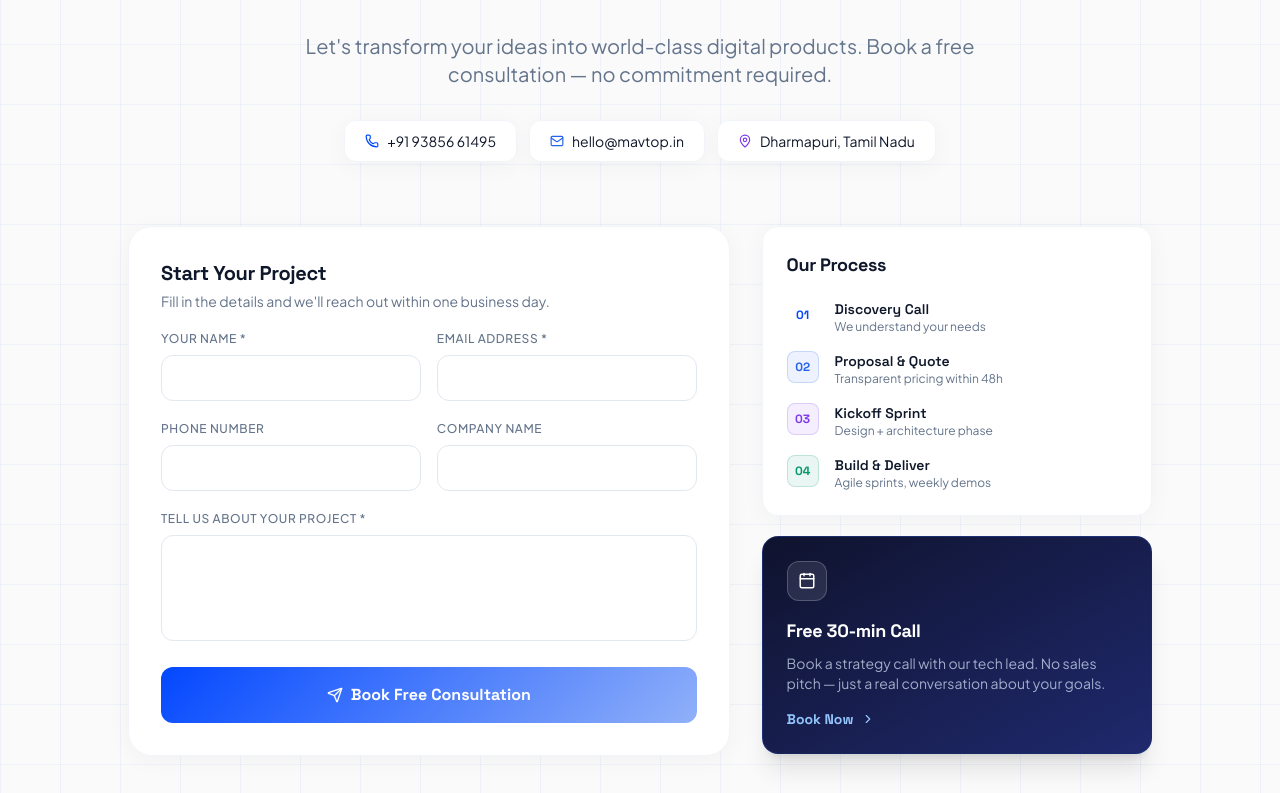
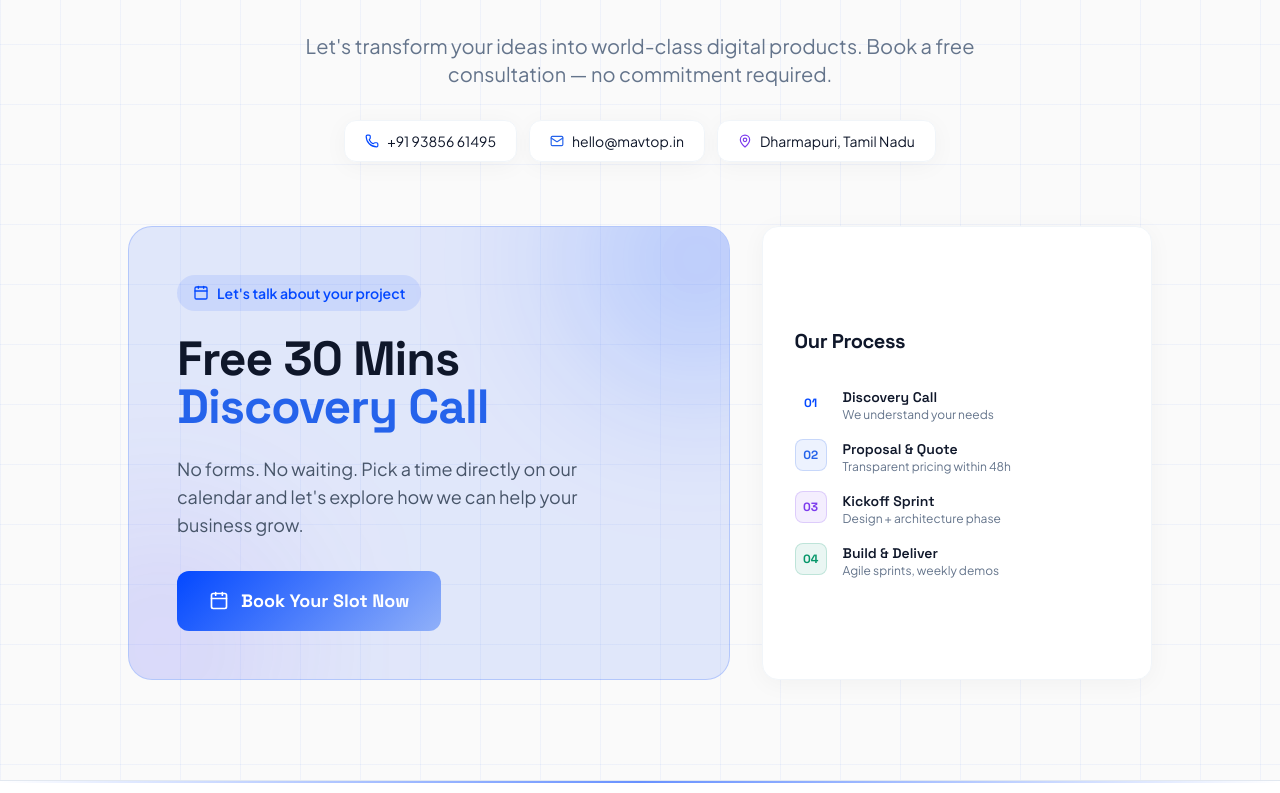
Before and after one commit to manopriyan6/Mavtop, a Next.js app: page /products in a window 1280 px wide. Shown: the part 1307-2100 px from the top of the page. Built offline with nearby package versions, Linux system fonts and the light colour scheme.

Commit message:
Update booking flow, remove legacy contact form, and apply theme support to calendar embed

```diff
--- a/app/layout.tsx
+++ b/app/layout.tsx
@@ -100,7 +100,7 @@ export default function RootLayout({
           }}
         />
       </head>
-      <body className="antialiased font-jakarta text-slate-900 dark:text-slate-100 bg-[#FAFAFA] dark:bg-[#0D0D0F] transition-colors duration-300">
+      <body className="antialiased font-jakarta text-slate-900 dark:text-slate-100 bg-[#FAFAFA] dark:bg-[#0D0D0F] transition-colors duration-300" suppressHydrationWarning>
         <ThemeProvider
           attribute="class"
           defaultTheme="light"
--- a/components/layout/Footer.tsx
+++ b/components/layout/Footer.tsx
@@ -26,7 +26,7 @@ const footerLinks = {
     { label: "Services", href: "/services" },
     { label: "Solutions", href: "/solutions" },
     { label: "Case Studies", href: "/case-studies" },
-    { label: "Contact", href: "/#contact" },
+    { label: "Contact", href: "/book" },
   ],
   Legal: [
     { label: "Privacy Policy", href: "/privacy-policy" },
@@ -60,7 +60,7 @@ const socials = [
   },
   {
     label: "Instagram",
-    href: "https://instagram.com/mavtoptech",
+    href: "https://instagram.com/mavtop.tech",
     color: "hover:text-[#E1306C] hover:border-[#E1306C]/40 hover:bg-[#E1306C]/10",
     icon: (
       <svg viewBox="0 0 24 24" fill="currentColor" className="w-5 h-5">
--- a/components/layout/Navbar.tsx
+++ b/components/layout/Navbar.tsx
@@ -14,7 +14,7 @@ const navLinks = [
   { label: "Products", href: "/products" },
   { label: "Case Studies", href: "/case-studies" },
   { label: "About", href: "/about" },
-  { label: "Contact", href: "/#contact" },
+  { label: "Contact", href: "/book" },
 ];
 
 export default function Navbar() {
@@ -79,7 +79,7 @@ export default function Navbar() {
             {/* CTA + Mobile */}
             <div className="flex items-center gap-3">
               <Link
-                href="/#contact"
+                href="/book"
                 className="hidden md:inline-flex items-center gap-2 btn-primary px-5 py-2.5 text-sm"
               >
                 Get Started
@@ -142,7 +142,7 @@ export default function Navbar() {
               </div>
               <div className="mt-auto p-6 border-t border-slate-100 dark:border-slate-800">
                 <Link
-                  href="/#contact"
+                  href="/book"
                   className="w-full flex items-center justify-center gap-2 btn-primary py-3.5 text-base"
                   onClick={() => setMenuOpen(false)}
                 >
--- a/components/sections/ContactCTASection.tsx
+++ b/components/sections/ContactCTASection.tsx
@@ -1,6 +1,6 @@
 "use client";
 
-import { useRef, useState } from "react";
+import { useRef } from "react";
 import { motion, useInView } from "framer-motion";
 import {
   Calendar,
@@ -8,32 +8,14 @@ import {
   Phone,
   MapPin,
   Send,
+  MessageSquare,
   ChevronRight,
-  MessageSquare,
 } from "lucide-react";
+import Link from "next/link";
 
 export default function ContactCTASection() {
   const ref = useRef(null);
   const isInView = useInView(ref, { once: true, margin: "-80px" });
-  const [formState, setFormState] = useState({
-    name: "",
-    email: "",
-    phone: "",
-    company: "",
-    message: "",
-  });
-  const [submitted, setSubmitted] = useState(false);
-
-  const handleSubmit = (e: React.FormEvent) => {
-    e.preventDefault();
-    // Create mailto link
-    const subject = encodeURIComponent(`New Project Inquiry from ${formState.name} - ${formState.company}`);
-    const body = encodeURIComponent(
-      `Name: ${formState.name}\nEmail: ${formState.email}\nPhone: ${formState.phone}\nCompany: ${formState.company}\n\nMessage:\n${formState.message}`
-    );
-    window.location.href = `mailto:hello@mavtop.in?subject=${subject}&body=${body}`;
-    setSubmitted(true);
-  };
 
   return (
     <section id="contact" className="section-padding relative overflow-hidden" ref={ref}>
@@ -114,113 +96,38 @@ export default function ContactCTASection() {
 
         {/* Form + Info grid */}
         <div className="grid grid-cols-1 lg:grid-cols-5 gap-8 max-w-5xl mx-auto">
-          {/* Form */}
+          {/* Big CTA Block instead of form */}
           <motion.div
             initial={{ opacity: 0, x: -30 }}
             animate={isInView ? { opacity: 1, x: 0 } : {}}
             transition={{ duration: 0.7, delay: 0.2 }}
-            className="lg:col-span-3 bg-white dark:bg-[#131524] shadow-[0_4px_24px_rgba(0,0,0,0.04)] border border-slate-100 dark:border-slate-800 rounded-3xl p-8 border-brand-blue/15"
+            className="lg:col-span-3 bg-brand-blue/10 dark:bg-brand-blue/5 border border-brand-blue/20 dark:border-brand-blue/10 rounded-3xl p-10 lg:p-12 flex flex-col justify-center items-start relative overflow-hidden"
           >
-            {submitted ? (
-              <div className="flex flex-col items-center justify-center h-full py-12 text-center">
-                <div className="w-16 h-16 rounded-full bg-brand-blue/20 border border-brand-blue/30 flex items-center justify-center mb-4">
-                  <Send size={24} className="text-brand-blue" />
-                </div>
-                <h3 className="font-grotesk font-bold text-2xl text-slate-900 dark:text-white mb-2">Message Sent!</h3>
-                <p className="text-slate-500 dark:text-slate-400 font-jakarta text-sm">
-                  We'll get back to you within 24 hours.
-                </p>
-              </div>
-            ) : (
-              <form onSubmit={handleSubmit} className="space-y-5">
-                <div>
-                  <h3 className="font-grotesk font-bold text-xl text-slate-900 dark:text-white mb-1">
-                    Start Your Project
-                  </h3>
-                  <p className="text-slate-500 dark:text-slate-400 font-jakarta text-sm">
-                    Fill in the details and we'll reach out within one business day.
-                  </p>
-                </div>
+            {/* Background decoration */}
+            <div className="absolute -top-24 -right-24 w-64 h-64 bg-brand-blue/20 blur-[80px] rounded-full pointer-events-none" />
+            <div className="absolute -bottom-24 -left-24 w-64 h-64 bg-purple-accent/10 blur-[80px] rounded-full pointer-events-none" />
 
-                <div className="grid grid-cols-1 sm:grid-cols-2 gap-4">
-                  <div>
-                    <label className="block text-xs font-jakarta font-medium text-slate-500 dark:text-slate-400 mb-2 uppercase tracking-wider">
-                      Your Name *
-                    </label>
-                    <input
-                      type="text"
-                      required
-                      value={formState.name}
-                      onChange={(e) => setFormState({ ...formState, name: e.target.value })}
-                      placeholder="Raj Kumar"
-                      className="w-full bg-white dark:bg-[#131524] border border-slate-200 dark:border-slate-800 border border-slate-200 dark:border-slate-800 rounded-xl px-4 py-3 text-sm font-jakarta text-slate-900 dark:text-white placeholder-white/30 focus:outline-none focus:border-brand-blue focus:bg-white/8 transition-all duration-200"
-                    />
-                  </div>
-                  <div>
-                    <label className="block text-xs font-jakarta font-medium text-slate-500 dark:text-slate-400 mb-2 uppercase tracking-wider">
-                      Email Address *
-                    </label>
-                    <input
-                      type="email"
-                      required
-                      value={formState.email}
-                      onChange={(e) => setFormState({ ...formState, email: e.target.value })}
-                      placeholder="raj@company.com"
-                      className="w-full bg-white dark:bg-[#131524] border border-slate-200 dark:border-slate-800 border border-slate-200 dark:border-slate-800 rounded-xl px-4 py-3 text-sm font-jakarta text-slate-900 dark:text-white placeholder-white/30 focus:outline-none focus:border-brand-blue focus:bg-white/8 transition-all duration-200"
-                    />
-                  </div>
-                </div>
+            <div className="inline-flex items-center gap-2 px-4 py-2 bg-brand-blue/10 text-brand-blue rounded-full text-sm font-semibold mb-6 z-10">
+              <Calendar size={16} />
+              Let's talk about your project
+            </div>
 
-                <div className="grid grid-cols-1 sm:grid-cols-2 gap-4">
-                  <div>
-                    <label className="block text-xs font-jakarta font-medium text-slate-500 dark:text-slate-400 mb-2 uppercase tracking-wider">
-                      Phone Number
-                    </label>
-                    <input
-                      type="tel"
-                      value={formState.phone}
-                      onChange={(e) => setFormState({ ...formState, phone: e.target.value })}
-                      placeholder="+91 98765 43210"
-                      className="w-full bg-white dark:bg-[#131524] border border-slate-200 dark:border-slate-800 border border-slate-200 dark:border-slate-800 rounded-xl px-4 py-3 text-sm font-jakarta text-slate-900 dark:text-white placeholder-white/30 focus:outline-none focus:border-brand-blue transition-all duration-200"
-                    />
-                  </div>
-                  <div>
-                    <label className="block text-xs font-jakarta font-medium text-slate-500 dark:text-slate-400 mb-2 uppercase tracking-wider">
-                      Company Name
-                    </label>
-                    <input
-                      type="text"
-                      value={formState.company}
-                      onChange={(e) => setFormState({ ...formState, company: e.target.value })}
-                      placeholder="Your Company"
-                      className="w-full bg-white dark:bg-[#131524] border border-slate-200 dark:border-slate-800 border border-slate-200 dark:border-slate-800 rounded-xl px-4 py-3 text-sm font-jakarta text-slate-900 dark:text-white placeholder-white/30 focus:outline-none focus:border-brand-blue transition-all duration-200"
-                    />
-                  </div>
-                </div>
+            <h3 className="font-grotesk font-black text-4xl lg:text-5xl text-slate-900 dark:text-white mb-6 z-10 leading-tight">
+              Free 30 Mins <br/>
+              <span className="text-electric-blue">Discovery Call</span>
+            </h3>
 
-                <div>
-                  <label className="block text-xs font-jakarta font-medium text-slate-500 dark:text-slate-400 mb-2 uppercase tracking-wider">
-                    Tell us about your project *
-                  </label>
-                  <textarea
-                    required
-                    rows={4}
-                    value={formState.message}
-                    onChange={(e) => setFormState({ ...formState, message: e.target.value })}
-                    placeholder="What would you like to build? What's your timeline and budget?"
-                    className="w-full bg-white dark:bg-[#131524] border border-slate-200 dark:border-slate-800 border border-slate-200 dark:border-slate-800 rounded-xl px-4 py-3 text-sm font-jakarta text-slate-900 dark:text-white placeholder-white/30 focus:outline-none focus:border-brand-blue transition-all duration-200 resize-none"
-                  />
-                </div>
+            <p className="text-slate-600 dark:text-slate-400 font-jakarta text-lg mb-8 max-w-md z-10">
+              No forms. No waiting. Pick a time directly on our calendar and let's explore how we can help your business grow.
+            </p>
 
-                <button
-                  type="submit"
-                  className="btn-primary w-full flex items-center justify-center gap-2 py-4 text-base font-bold rounded-xl"
-                >
-                  <Send size={16} />
-                  Book Free Consultation
-                </button>
-              </form>
-            )}
+            <Link
+              href="/book"
+              className="btn-primary inline-flex items-center justify-center gap-3 py-4 px-8 text-lg font-bold rounded-xl z-10 hover:-translate-y-1 transition-transform"
+            >
+              <Calendar size={20} />
+              Book Your Slot Now
+            </Link>
           </motion.div>
 
           {/* Info panel */}
@@ -228,11 +135,11 @@ export default function ContactCTASection() {
             initial={{ opacity: 0, x: 30 }}
             animate={isInView ? { opacity: 1, x: 0 } : {}}
             transition={{ duration: 0.7, delay: 0.35 }}
-            className="lg:col-span-2 flex flex-col gap-5"
+            className="lg:col-span-2"
           >
             {/* Process steps */}
-            <div className="bg-white dark:bg-[#131524] shadow-[0_4px_24px_rgba(0,0,0,0.04)] border border-slate-100 dark:border-slate-800 rounded-2xl p-6">
-              <h3 className="font-grotesk font-bold text-slate-900 dark:text-white text-lg mb-5">
+            <div className="bg-white dark:bg-[#131524] shadow-[0_4px_24px_rgba(0,0,0,0.04)] border border-slate-100 dark:border-slate-800 rounded-2xl p-6 lg:p-8 h-full flex flex-col justify-center">
+              <h3 className="font-grotesk font-bold text-slate-900 dark:text-white text-xl mb-8">
                 Our Process
               </h3>
               {[
@@ -259,29 +166,6 @@ export default function ContactCTASection() {
                 </div>
               ))}
             </div>
-
-            {/* Booking CTA */}
-            <div
-              className="bg-gradient-to-br from-[#0F132E] to-[#1F296D] shadow-xl border border-blue-900/50 rounded-2xl p-6 relative overflow-hidden group"
-            >
-              <div className="relative z-10">
-                <div className="w-10 h-10 rounded-xl bg-white/10 border border-white/20 flex items-center justify-center mb-4 group-hover:bg-white/20 transition-colors">
-                  <Calendar size={18} className="text-white" />
-                </div>
-                <h3 className="font-grotesk font-bold text-white text-lg mb-2">
-                  Free 30-min Call
-                </h3>
-                <p className="font-jakarta text-blue-100/70 text-sm mb-4">
-                  Book a strategy call with our tech lead. No sales pitch — just a real conversation about your goals.
-                </p>
-                <a
-                  href="mailto:hello@mavtop.in?subject=Book%20a%20Free%20Consultation"
-                  className="flex items-center gap-2 text-sm font-grotesk font-bold text-blue-300 hover:text-white hover:gap-3 transition-all duration-200"
-                >
-                  Book Now <ChevronRight size={14} />
-                </a>
-              </div>
-            </div>
           </motion.div>
         </div>
       </div>
```
Also changed, not shown: app/book/page.tsx (added, +47 -0 lines), components/hero/HeroSection.tsx (+4 -3 lines), components/sections/ProductsSection.tsx (+4 -3 lines).
